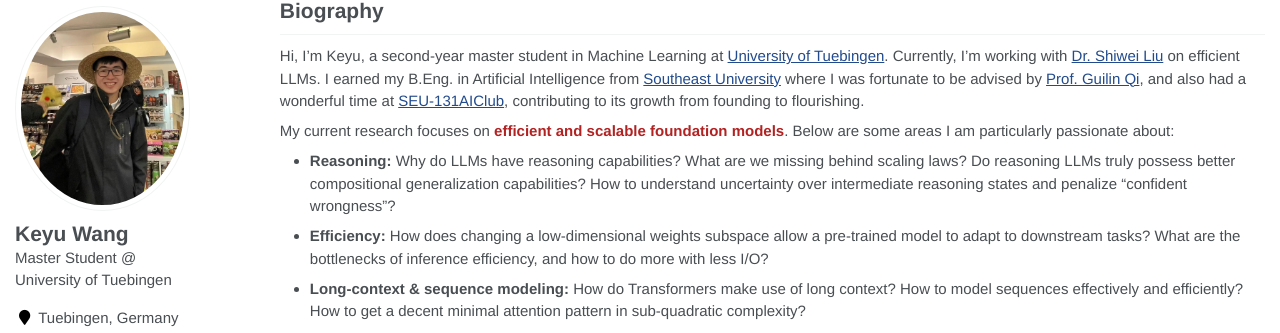
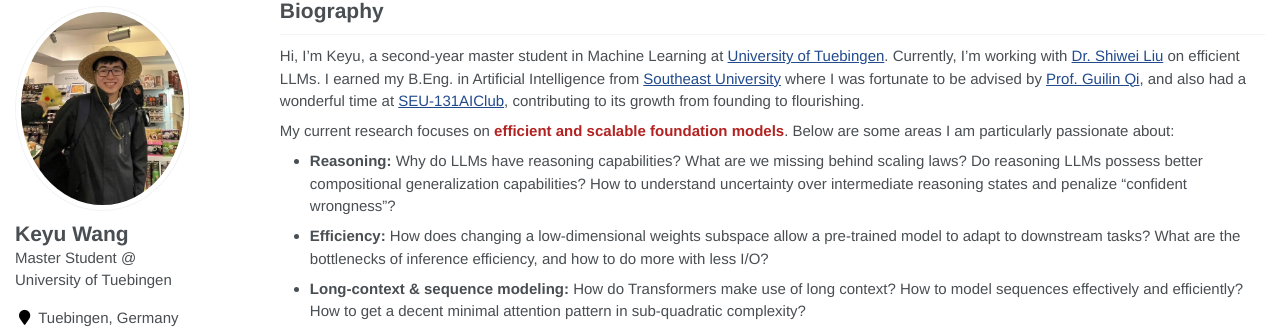
Before and after one commit to keyu-wang-2002/keyu-wang-2002.github.io, a Jekyll site: the page built from _pages/about.md, in a window 1280 px wide and 900 px high. Shown: the part 84-417 px from the top of the window. Built offline with Jekyll 4.4.1, drawn with Linux system fonts in a browser that asks for light colours.

Commit message:
Update about.md

```diff
--- a/_pages/about.md
+++ b/_pages/about.md
@@ -18,7 +18,7 @@ redirect_from:
 Hi, I'm Keyu, a second-year master student in Machine Learning at [University of Tuebingen]([[https://uni-tuebingen.de/en/]]). Currently, I’m working with [Dr. Shiwei Liu](https://shiweiliuiiiiiii.github.io) on efficient LLMs. I earned my B.Eng. in Artificial Intelligence from [Southeast University](https://www.seu.edu.cn/) where I was fortunate to be advised by [Prof. Guilin Qi](https://scholar.google.com/citations?user=1gw3LJQAAAAJ&hl=zh-CN), and also  had a wonderful time at [SEU-131AIClub](https://github.com/131AIClub), contributing to its growth from founding to flourishing.
 
 My current research focuses on <font color='FireBrick'><strong> efficient and scalable foundation models</strong></font>. Below are some areas I am particularly passionate about:
-- <strong>Reasoning: </strong> Why do LLMs have reasoning capabilities? What are we missing behind scaling laws? Do reasoning LLMs truly possess better compositional generalization capabilities? How to understand uncertainty over intermediate reasoning states and penalize “confident wrongness”?
+- <strong>Reasoning: </strong> Why do LLMs have reasoning capabilities? What are we missing behind scaling laws? Do reasoning LLMs possess better compositional generalization capabilities? How to understand uncertainty over intermediate reasoning states and penalize “confident wrongness”?
 - <strong>Efficiency: </strong> How does changing a low-dimensional weights subspace allow a pre-trained model to adapt to downstream tasks? What are the bottlenecks of inference efficiency, and how to do more with less I/O?
 - <strong>Long-context & sequence modeling: </strong> How do Transformers make use of long context? How to model sequences effectively and efficiently? How to get a decent minimal attention pattern in sub-quadratic complexity?
 - <strong>Beyond SOTA in generative models: </strong> Do current benchmarks really capture how models behave, not just how they score and rank?
```
